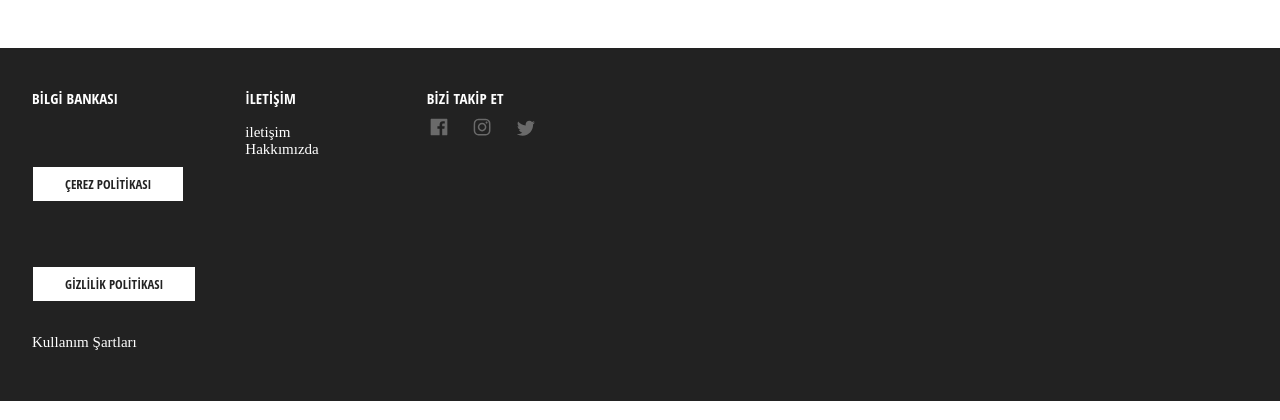
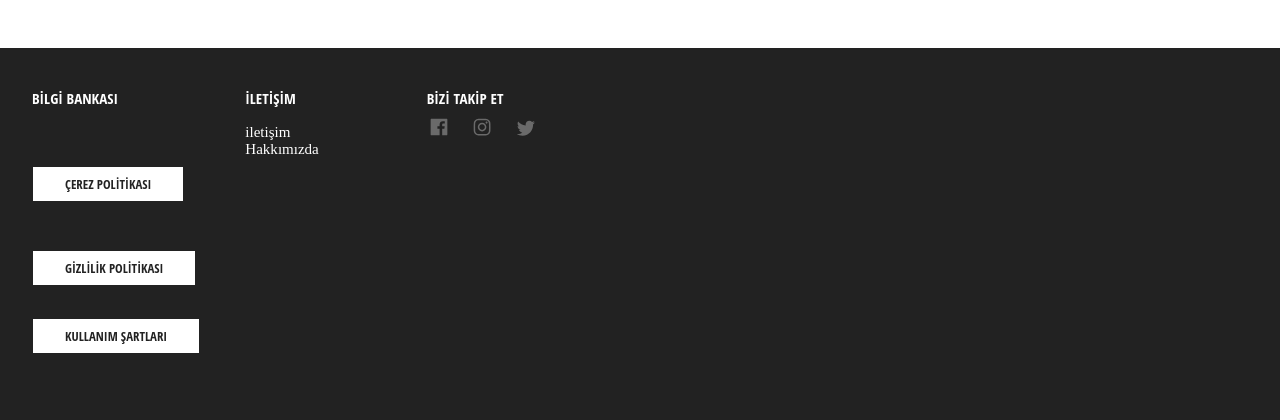
Before and after one commit to MelihOZKAS/gereksiz, a Django app: template templates/amp/AMP-enderun.amp.html in a window 1280 px wide. Shown: the part 1191-1611 px from the top of the page. Run offline with Django 4.2, Linux system fonts and the light colour scheme; the template is opened without the code that fills it, so the values that code supplies are empty; some libraries are stand-ins or nearby versions.

Commit message:
ALLAH ım utandırma

```diff
--- a/templates/amp/AMP-enderun.amp.html
+++ b/templates/amp/AMP-enderun.amp.html
@@ -387,12 +387,11 @@
                               type="telegram"
                               width="48"
                               height="48"
-                              alt="Telegramda Paylaş"
                               data-share-endpoint="https://telegram.me/share/url"
                               data-param-url="https://www.yuksekteknoloji.com/{{ icerik.slug }}/"
                               data-param-text="{{ title }}"
                               aria-label="Paylaş Telegram">
-                <amp-img src="{% static 'assets/logo/telegram.png' %}" width="48" height="48"
+                <amp-img src="{% static 'assets/logo/telegram.png' %}" width="48" height="48" alt="Telegramda Paylaş"
                          layout="responsive"></amp-img>
             </amp-social-share>
 
@@ -466,21 +465,22 @@
                                 class="ampstart-btn ampstart-btn-secondary inline-block h7 pt3 mt4 md-mb4 mr3"
                         >Çerez Politikası</a
                         >
-
-
-
                     </li>
                     <li>
-                                                <a
+                        <a
                                 href="{% url 'gizlilik-politikasi' %}"
-                                class="ampstart-btn ampstart-btn-secondary inline-block h7 pt3 mt4 md-mb4 mr3"
+                                class="ampstart-btn ampstart-btn-secondary inline-block h7 pt2 mt2 md-mb2 mr2"
                         >Gizlilik Politikası</a
                         >
 
                     </li>
                     <li>
-                        <a class="text-decoration-none" href="{% url 'kullanim-sartlari' %}">Kullanım Şartları</a
+                                                <a
+                                href="{% url 'kullanim-sartlari' %}"
+                                class="ampstart-btn ampstart-btn-secondary inline-block h7 pt2 mt2 md-mb2 mr2"
+                        >Kullanım Şartları</a
                         >
+
                     </li>
                 </ul>
                 <hr class="md-hide lg-hide col-12 mx0"/>
```
